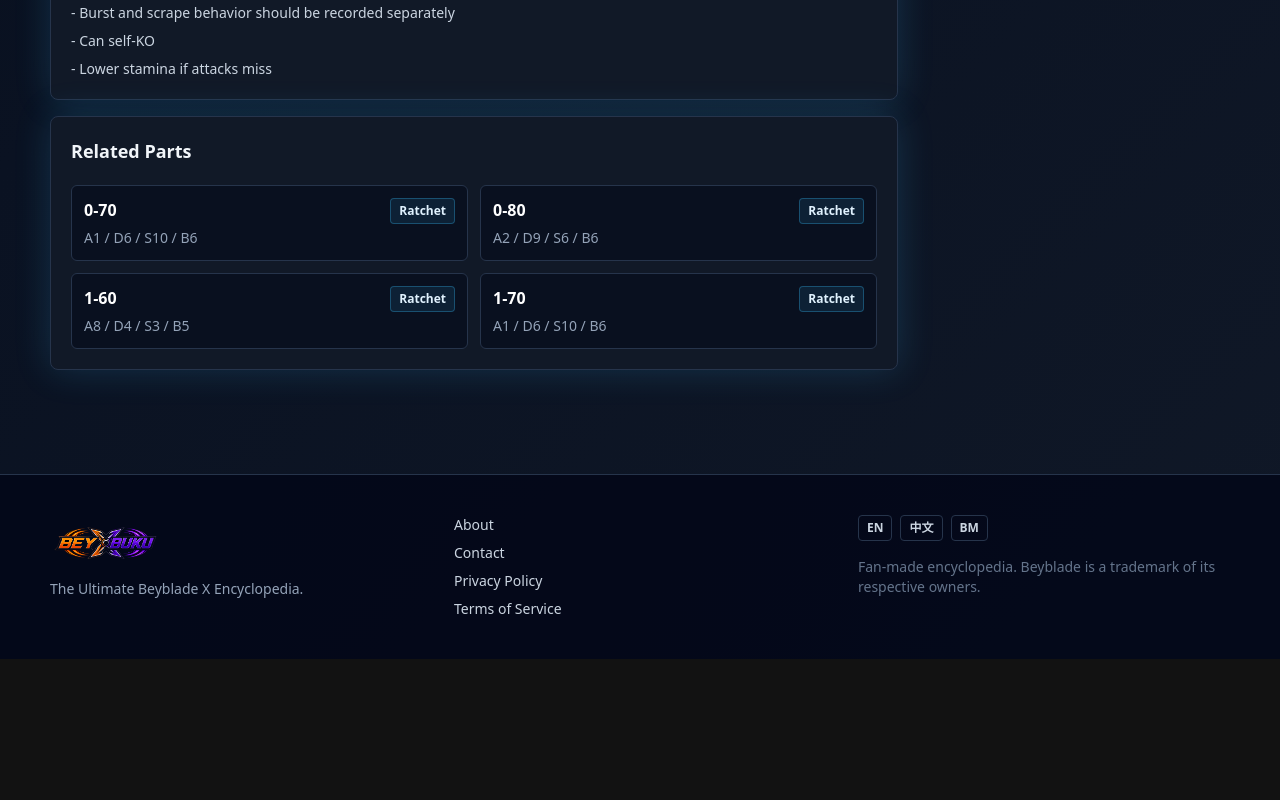
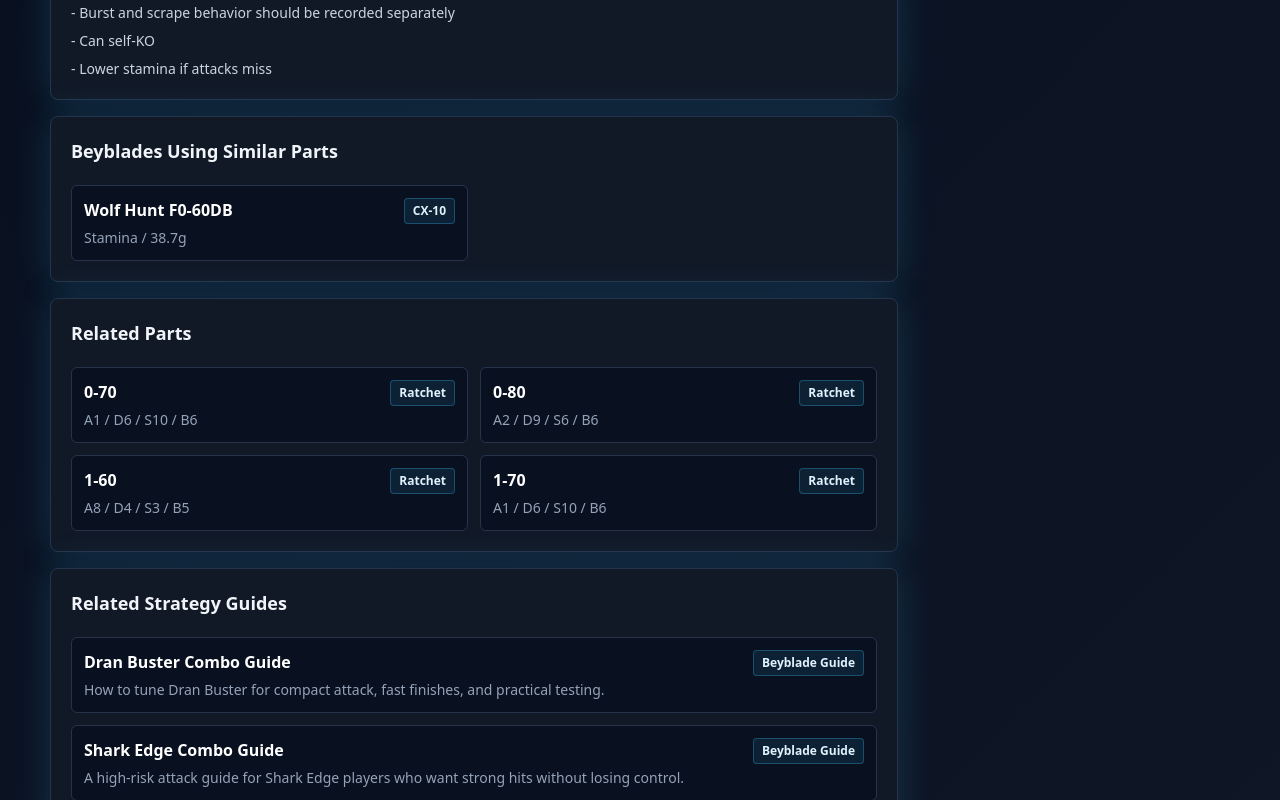
Before and after one commit to joelchia97/beyverse, a Next.js app: page /parts/0-60 in a window 1280 px wide. Shown: the part 1460-2260 px from the top of the page. Before the commit the page ends 2119 px from the top, so only its background shows below. Built offline with nearby package versions, Linux system fonts and the light colour scheme; no server answers; the database is empty.

Commit message:
Strengthen detail page SEO

```diff
--- a/app/beyblades/[slug]/page.tsx
+++ b/app/beyblades/[slug]/page.tsx
@@ -6,7 +6,7 @@ import { BeybladeVisual } from "@/components/beyblade-visual";
 import { Badge } from "@/components/ui/badge";
 import { Card, CardContent, CardHeader, CardTitle } from "@/components/ui/card";
 import { beyblades } from "@/lib/data";
-import { getBeybladeBySlug, getBeyblades } from "@/lib/content";
+import { getBeybladeBySlug, getBeyblades, getGuides, getParts } from "@/lib/content";
 import { siteConfig } from "@/lib/seo";
 import type { Beyblade } from "@/types/database";
 
@@ -22,11 +22,15 @@ export async function generateMetadata({ params }: Props): Promise<Metadata> {
   if (!item) return {};
   return {
     title: item.name,
-    description: item.description,
+    description: `${item.name}${item.product_code ? ` (${item.product_code})` : ""}: ${item.description}`,
+    alternates: {
+      canonical: `${siteConfig.url}/beyblades/${item.slug}`
+    },
     openGraph: {
       title: `${item.name} - BEYBUKU`,
       description: item.description,
-      url: `${siteConfig.url}/beyblades/${item.slug}`
+      url: `${siteConfig.url}/beyblades/${item.slug}`,
+      type: "article"
     }
   };
 }
@@ -36,29 +40,61 @@ export default async function BeybladeDetailPage({ params }: Props) {
   const item = await getBeybladeBySlug(slug);
   if (!item) notFound();
   const guide = beybladeGuide(item);
-  const allBeyblades = await getBeyblades();
+  const [allBeyblades, allParts, allGuides] = await Promise.all([getBeyblades(), getParts(), getGuides()]);
   const relatedBeyblades = allBeyblades
     .filter((candidate) => candidate.slug !== item.slug && (candidate.type === item.type || candidate.series === item.series))
     .slice(0, 4);
+  const relatedParts = allParts
+    .filter((part) => item.recommended_combos.some((combo) => combo.toLowerCase().includes(part.name.toLowerCase().split(" ")[0])))
+    .slice(0, 4);
+  const relatedGuides = allGuides.filter((candidate) => candidate.category.toLowerCase().includes("combo") || candidate.category.toLowerCase().includes("strategy")).slice(0, 3);
 
-  const structuredData = {
+  const pageUrl = `${siteConfig.url}/beyblades/${item.slug}`;
+  const structuredData = [
+    {
       "@context": "https://schema.org",
       "@type": "Product",
       name: item.name,
       brand: { "@type": "Brand", name: "Beyblade X" },
-    category: item.type,
+      category: `Beyblade X ${item.type} Type`,
       sku: item.product_code,
       releaseDate: item.release_date,
       headline: item.name,
       identifier: item.product_code,
       description: item.description,
-    url: `${siteConfig.url}/beyblades/${item.slug}`,
+      url: pageUrl,
       weight: {
         "@type": "QuantitativeValue",
         value: item.weight,
         unitText: "g"
+      },
+      additionalProperty: [
+        { "@type": "PropertyValue", name: "Series", value: item.series },
+        { "@type": "PropertyValue", name: "Battle Type", value: item.type },
+        { "@type": "PropertyValue", name: "Recommended Combos", value: item.recommended_combos.join(", ") }
+      ]
+    },
+    {
+      "@context": "https://schema.org",
+      "@type": "BreadcrumbList",
+      itemListElement: [
+        { "@type": "ListItem", position: 1, name: "Home", item: siteConfig.url },
+        { "@type": "ListItem", position: 2, name: "Beyblade Database", item: `${siteConfig.url}/beyblades` },
+        { "@type": "ListItem", position: 3, name: item.name, item: pageUrl }
+      ]
+    },
+    {
+      "@context": "https://schema.org",
+      "@type": "ItemList",
+      name: `Related Beyblade X entries for ${item.name}`,
+      itemListElement: relatedBeyblades.map((related, index) => ({
+        "@type": "ListItem",
+        position: index + 1,
+        url: `${siteConfig.url}/beyblades/${related.slug}`,
+        name: related.name
+      }))
     }
-  };
+  ];
 
   return (
     <main className="container-page py-10">
@@ -100,6 +136,22 @@ export default async function BeybladeDetailPage({ params }: Props) {
           </Card>
           <InfoList title="Recommended Combos" items={item.recommended_combos} className="mt-4" />
           <Card className="mt-4"><CardHeader><CardTitle>Anime Info</CardTitle></CardHeader><CardContent><p className="leading-7 text-slate-300">{item.anime_info}</p></CardContent></Card>
+          {relatedParts.length > 0 ? (
+            <Card className="mt-4">
+              <CardHeader><CardTitle>Parts to Compare</CardTitle></CardHeader>
+              <CardContent className="grid gap-3 md:grid-cols-2">
+                {relatedParts.map((part) => (
+                  <Link key={part.slug} href={`/parts/${part.slug}`} className="rounded-md border bg-slate-950/45 p-3 transition hover:border-sky-400/60 hover:bg-slate-900">
+                    <div className="flex items-start justify-between gap-3">
+                      <p className="font-semibold text-white">{part.name}</p>
+                      <Badge>{part.category}</Badge>
+                    </div>
+                    <p className="mt-1 text-sm text-slate-400">A{part.attack} / D{part.defense} / S{part.stamina} / B{part.balance}</p>
+                  </Link>
+                ))}
+              </CardContent>
+            </Card>
+          ) : null}
           <Card className="mt-4">
             <CardHeader><CardTitle>Related Beyblades</CardTitle></CardHeader>
             <CardContent className="grid gap-3 md:grid-cols-2">
@@ -114,6 +166,7 @@ export default async function BeybladeDetailPage({ params }: Props) {
               ))}
             </CardContent>
           </Card>
+          <RelatedGuides guides={relatedGuides} />
         </article>
         <aside>
           <AdBanner slot="sidebar-ad" label="Sidebar ad" className="sticky top-24" />
@@ -264,3 +317,24 @@ function InfoList({ title, items, className }: { title: string; items: string[];
     </Card>
   );
 }
+
+function RelatedGuides({ guides }: { guides: { slug: string; title: string; excerpt: string; category: string }[] }) {
+  if (guides.length === 0) return null;
+
+  return (
+    <Card className="mt-4">
+      <CardHeader><CardTitle>Related Strategy Guides</CardTitle></CardHeader>
+      <CardContent className="grid gap-3">
+        {guides.map((guide) => (
+          <Link key={guide.slug} href={`/guides/${guide.slug}`} className="rounded-md border bg-slate-950/45 p-3 transition hover:border-sky-400/60 hover:bg-slate-900">
+            <div className="flex items-start justify-between gap-3">
+              <p className="font-semibold text-white">{guide.title}</p>
+              <Badge>{guide.category}</Badge>
+            </div>
+            <p className="mt-1 text-sm text-slate-400">{guide.excerpt}</p>
+          </Link>
+        ))}
+      </CardContent>
+    </Card>
+  );
+}
--- a/app/guides/[slug]/page.tsx
+++ b/app/guides/[slug]/page.tsx
@@ -22,6 +22,9 @@ export async function generateMetadata({ params }: Props): Promise<Metadata> {
   return {
     title: guide.title,
     description: guide.excerpt,
+    alternates: {
+      canonical: `${siteConfig.url}/guides/${guide.slug}`
+    },
     openGraph: {
       title: `${guide.title} - BEYBUKU`,
       description: guide.excerpt,
@@ -36,20 +39,55 @@ export default async function GuidePage({ params }: Props) {
   const guide = await getGuideBySlug(slug);
   if (!guide) notFound();
   const allGuides = await getGuides();
-  const relatedGuides = allGuides.filter((item) => item.slug !== guide.slug).slice(0, 3);
+  const relatedGuides = allGuides
+    .filter((item) => item.slug !== guide.slug)
+    .sort((a, b) => Number(b.category === guide.category) - Number(a.category === guide.category))
+    .slice(0, 3);
   const paragraphs = guide.content.split("\n\n").filter(Boolean);
   const keyTakeaways = buildKeyTakeaways(guide, paragraphs);
-  const structuredData = {
+  const pageUrl = `${siteConfig.url}/guides/${guide.slug}`;
+  const structuredData = [
+    {
       "@context": "https://schema.org",
       "@type": "Article",
       headline: guide.title,
       description: guide.excerpt,
+      articleSection: guide.category,
       datePublished: guide.published_at,
       dateModified: guide.published_at,
-    author: { "@type": "Organization", name: "BEYBUKU" },
-    publisher: { "@type": "Organization", name: "BEYBUKU" },
-    mainEntityOfPage: `${siteConfig.url}/guides/${guide.slug}`
-  };
+      wordCount: guide.content.split(/\s+/).filter(Boolean).length,
+      author: { "@type": "Organization", name: "BEYBUKU", url: siteConfig.url },
+      publisher: {
+        "@type": "Organization",
+        name: "BEYBUKU",
+        logo: {
+          "@type": "ImageObject",
+          url: `${siteConfig.url}/logo.png`
+        }
+      },
+      mainEntityOfPage: pageUrl
+    },
+    {
+      "@context": "https://schema.org",
+      "@type": "BreadcrumbList",
+      itemListElement: [
+        { "@type": "ListItem", position: 1, name: "Home", item: siteConfig.url },
+        { "@type": "ListItem", position: 2, name: "Strategy Guides", item: `${siteConfig.url}/guides` },
+        { "@type": "ListItem", position: 3, name: guide.title, item: pageUrl }
+      ]
+    },
+    {
+      "@context": "https://schema.org",
+      "@type": "ItemList",
+      name: `Related BEYBUKU guides for ${guide.title}`,
+      itemListElement: relatedGuides.map((item, index) => ({
+        "@type": "ListItem",
+        position: index + 1,
+        url: `${siteConfig.url}/guides/${item.slug}`,
+        name: item.title
+      }))
+    }
+  ];
 
   return (
     <main className="container-page grid gap-8 py-10 lg:grid-cols-[1fr_300px]">
--- a/app/parts/[slug]/page.tsx
+++ b/app/parts/[slug]/page.tsx
@@ -5,7 +5,7 @@ import { AdBanner } from "@/components/ads/ad-banner";
 import { Badge } from "@/components/ui/badge";
 import { Card, CardContent, CardHeader, CardTitle } from "@/components/ui/card";
 import { parts } from "@/lib/data";
-import { getPartBySlug, getParts } from "@/lib/content";
+import { getBeyblades, getGuides, getPartBySlug, getParts } from "@/lib/content";
 import { siteConfig } from "@/lib/seo";
 import type { Part } from "@/types/database";
 
@@ -21,11 +21,15 @@ export async function generateMetadata({ params }: Props): Promise<Metadata> {
   if (!item) return {};
   return {
     title: item.name,
-    description: item.description,
+    description: `${item.name} ${item.category}: ${item.description}`,
+    alternates: {
+      canonical: `${siteConfig.url}/parts/${item.slug}`
+    },
     openGraph: {
       title: `${item.name} - BEYBUKU`,
       description: item.description,
-      url: `${siteConfig.url}/parts/${item.slug}`
+      url: `${siteConfig.url}/parts/${item.slug}`,
+      type: "article"
     }
   };
 }
@@ -34,16 +38,22 @@ export default async function PartDetailPage({ params }: Props) {
   const { slug } = await params;
   const item = await getPartBySlug(slug);
   if (!item) notFound();
-  const allParts = await getParts();
+  const [allParts, allBeyblades, allGuides] = await Promise.all([getParts(), getBeyblades(), getGuides()]);
   const guide = partGuide(item);
   const relatedParts = allParts.filter((candidate) => candidate.slug !== item.slug && candidate.category === item.category).slice(0, 4);
-  const structuredData = {
+  const relatedBeyblades = allBeyblades
+    .filter((beyblade) => beyblade.recommended_combos.some((combo) => combo.toLowerCase().includes(item.name.toLowerCase().split(" ")[0])))
+    .slice(0, 4);
+  const relatedGuides = allGuides.filter((candidate) => candidate.category.toLowerCase().includes("combo") || candidate.category.toLowerCase().includes("guide")).slice(0, 3);
+  const pageUrl = `${siteConfig.url}/parts/${item.slug}`;
+  const structuredData = [
+    {
       "@context": "https://schema.org",
       "@type": "Product",
       name: item.name,
       category: `Beyblade X ${item.category}`,
       description: item.description,
-    url: `${siteConfig.url}/parts/${item.slug}`,
+      url: pageUrl,
       brand: { "@type": "Brand", name: "Beyblade X" },
       weight: {
         "@type": "QuantitativeValue",
@@ -54,9 +64,31 @@ export default async function PartDetailPage({ params }: Props) {
         { "@type": "PropertyValue", name: "Attack", value: item.attack },
         { "@type": "PropertyValue", name: "Defense", value: item.defense },
         { "@type": "PropertyValue", name: "Stamina", value: item.stamina },
-      { "@type": "PropertyValue", name: "Balance", value: item.balance }
+        { "@type": "PropertyValue", name: "Balance", value: item.balance },
+        { "@type": "PropertyValue", name: "Recommended Uses", value: item.recommended_uses.join(", ") }
       ]
-  };
+    },
+    {
+      "@context": "https://schema.org",
+      "@type": "BreadcrumbList",
+      itemListElement: [
+        { "@type": "ListItem", position: 1, name: "Home", item: siteConfig.url },
+        { "@type": "ListItem", position: 2, name: "Parts Database", item: `${siteConfig.url}/parts` },
+        { "@type": "ListItem", position: 3, name: item.name, item: pageUrl }
+      ]
+    },
+    {
+      "@context": "https://schema.org",
+      "@type": "ItemList",
+      name: `Related Beyblade X parts for ${item.name}`,
+      itemListElement: relatedParts.map((related, index) => ({
+        "@type": "ListItem",
+        position: index + 1,
+        url: `${siteConfig.url}/parts/${related.slug}`,
+        name: related.name
+      }))
+    }
+  ];
 
   return (
     <main className="container-page py-10">
@@ -85,6 +117,22 @@ export default async function PartDetailPage({ params }: Props) {
             <InfoList title="Works Well With" items={guide.worksWellWith} />
           </div>
           <InfoList title="Risk Notes" items={guide.riskNotes} className="mt-4" />
+          {relatedBeyblades.length > 0 ? (
+            <Card className="mt-4">
+              <CardHeader><CardTitle>Beyblades Using Similar Parts</CardTitle></CardHeader>
+              <CardContent className="grid gap-3 md:grid-cols-2">
+                {relatedBeyblades.map((beyblade) => (
+                  <Link key={beyblade.slug} href={`/beyblades/${beyblade.slug}`} className="rounded-md border bg-slate-950/45 p-3 transition hover:border-sky-400/60 hover:bg-slate-900">
+                    <div className="flex items-start justify-between gap-3">
+                      <p className="font-semibold text-white">{beyblade.name}</p>
+                      <Badge>{beyblade.product_code || beyblade.type}</Badge>
+                    </div>
+                    <p className="mt-1 text-sm text-slate-400">{beyblade.type} / {beyblade.weight}g</p>
+                  </Link>
+                ))}
+              </CardContent>
+            </Card>
+          ) : null}
           <Card className="mt-4">
             <CardHeader><CardTitle>Related Parts</CardTitle></CardHeader>
             <CardContent className="grid gap-3 md:grid-cols-2">
@@ -99,6 +147,7 @@ export default async function PartDetailPage({ params }: Props) {
               ))}
             </CardContent>
           </Card>
+          <RelatedGuides guides={relatedGuides} />
         </article>
         <aside>
           <AdBanner slot="sidebar-ad" label="Sidebar ad" className="sticky top-24" />
@@ -187,3 +236,24 @@ function partGuide(item: Part) {
     riskNotes: [...categoryGuides.riskNotes, ...item.disadvantages].slice(0, 5)
   };
 }
+
+function RelatedGuides({ guides }: { guides: { slug: string; title: string; excerpt: string; category: string }[] }) {
+  if (guides.length === 0) return null;
+
+  return (
+    <Card className="mt-4">
+      <CardHeader><CardTitle>Related Strategy Guides</CardTitle></CardHeader>
+      <CardContent className="grid gap-3">
+        {guides.map((guide) => (
+          <Link key={guide.slug} href={`/guides/${guide.slug}`} className="rounded-md border bg-slate-950/45 p-3 transition hover:border-sky-400/60 hover:bg-slate-900">
+            <div className="flex items-start justify-between gap-3">
+              <p className="font-semibold text-white">{guide.title}</p>
+              <Badge>{guide.category}</Badge>
+            </div>
+            <p className="mt-1 text-sm text-slate-400">{guide.excerpt}</p>
+          </Link>
+        ))}
+      </CardContent>
+    </Card>
+  );
+}
```
Lines whose indentation alone changed are shown as unchanged.
